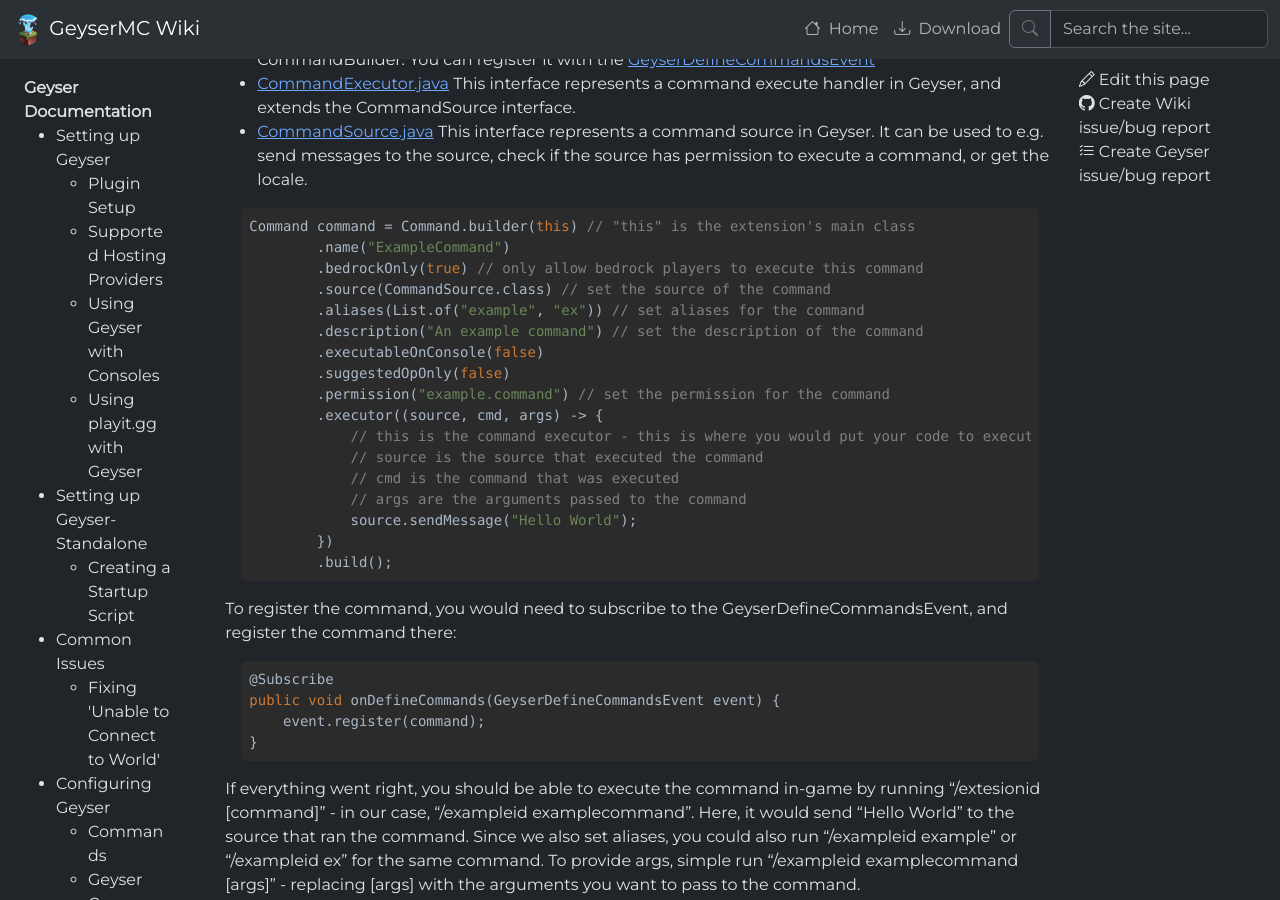
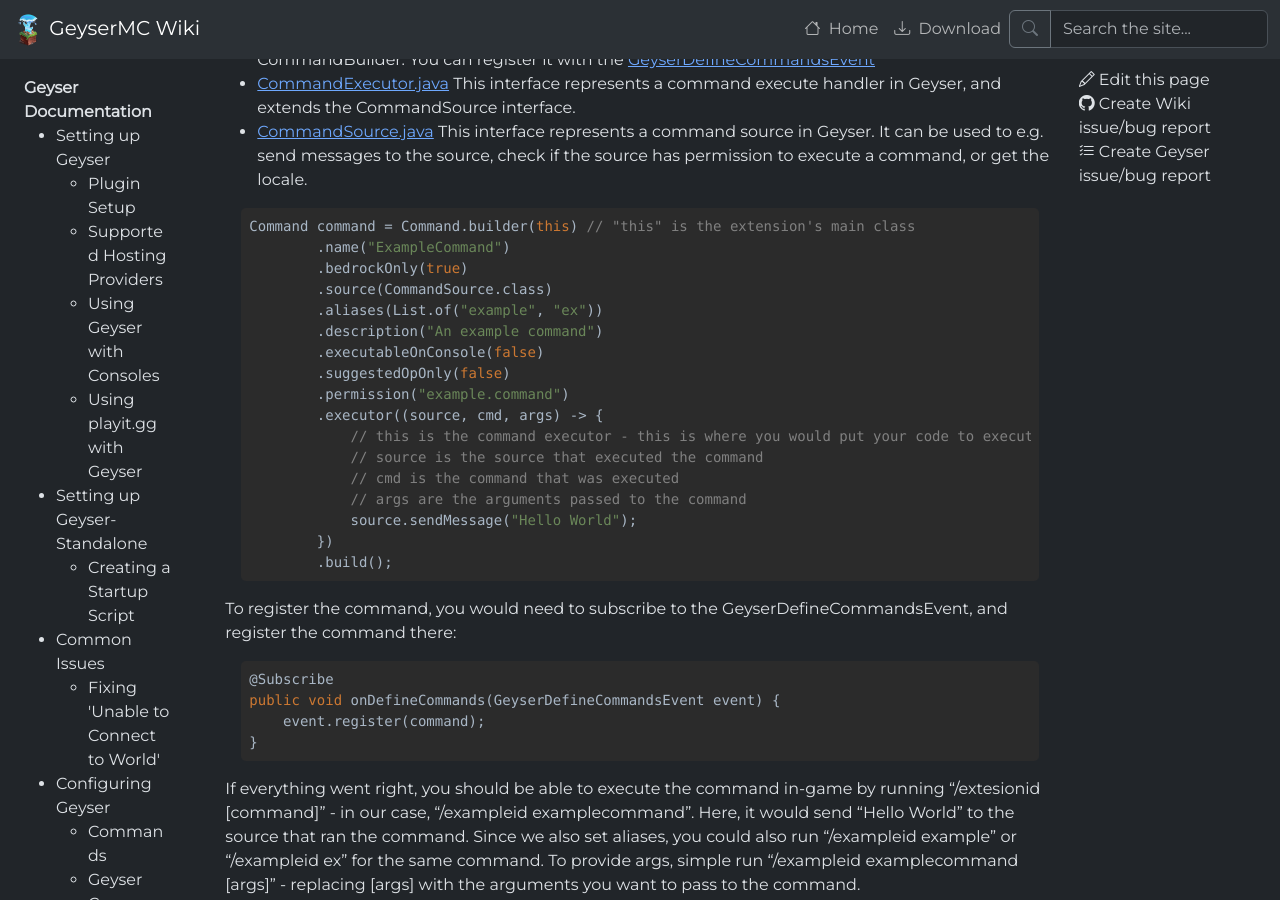
Before and after one commit to GeyserMC/GeyserWiki, a Jekyll site: the page built from _docs/geyser/extensions.md, in a window 1280 px wide and 900 px high, scrolled down 2179 px. Built offline with Jekyll 4.4.1, drawn with Linux system fonts in a browser that asks for light colours.

Commit message:
reduce command comments

````diff
--- a/_docs/geyser/extensions.md
+++ b/_docs/geyser/extensions.md
@@ -83,13 +83,13 @@
 ```java
 Command command = Command.builder(this) // "this" is the extension's main class
         .name("ExampleCommand")
-        .bedrockOnly(true) // only allow bedrock players to execute this command
-        .source(CommandSource.class) // set the source of the command
-        .aliases(List.of("example", "ex")) // set aliases for the command
-        .description("An example command") // set the description of the command
+        .bedrockOnly(true)
+        .source(CommandSource.class)
+        .aliases(List.of("example", "ex"))
+        .description("An example command")
         .executableOnConsole(false)
         .suggestedOpOnly(false)
-        .permission("example.command") // set the permission for the command
+        .permission("example.command")
         .executor((source, cmd, args) -> {
             // this is the command executor - this is where you would put your code to execute the command.
             // source is the source that executed the command
````
